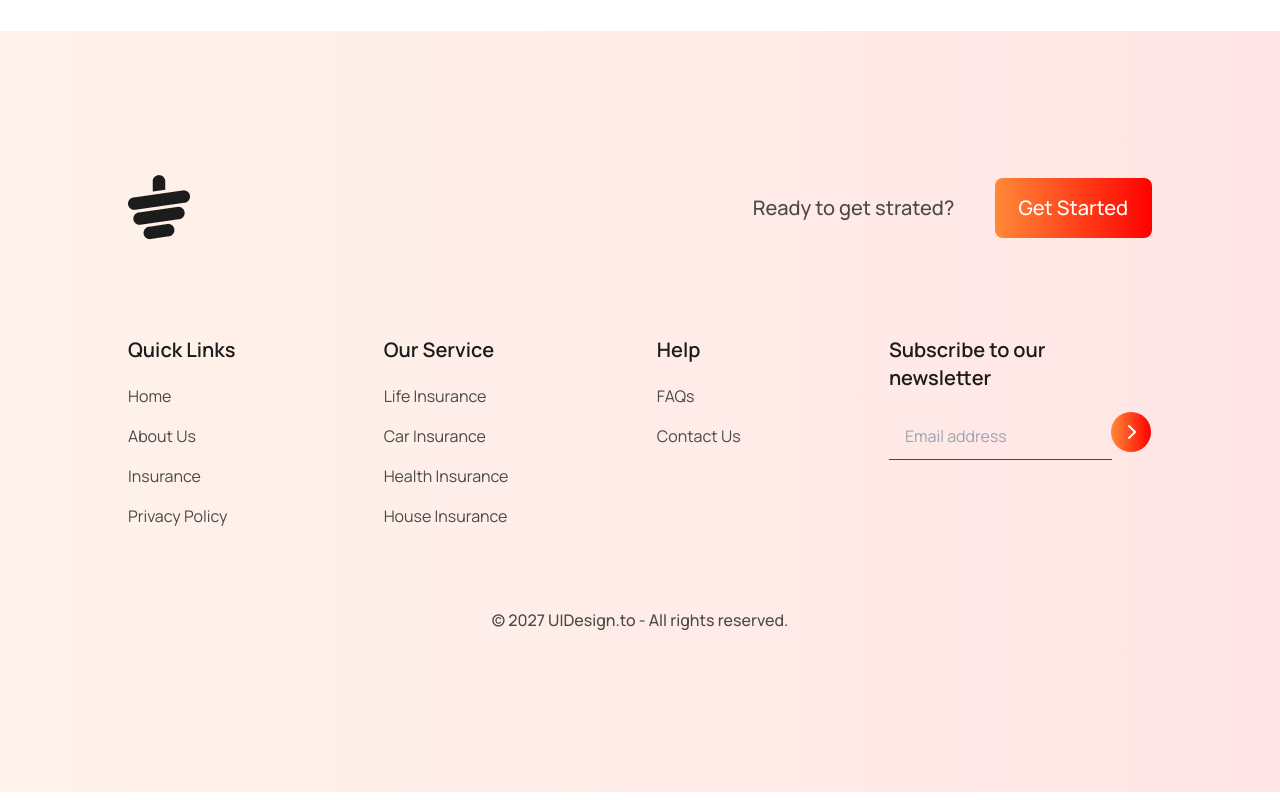
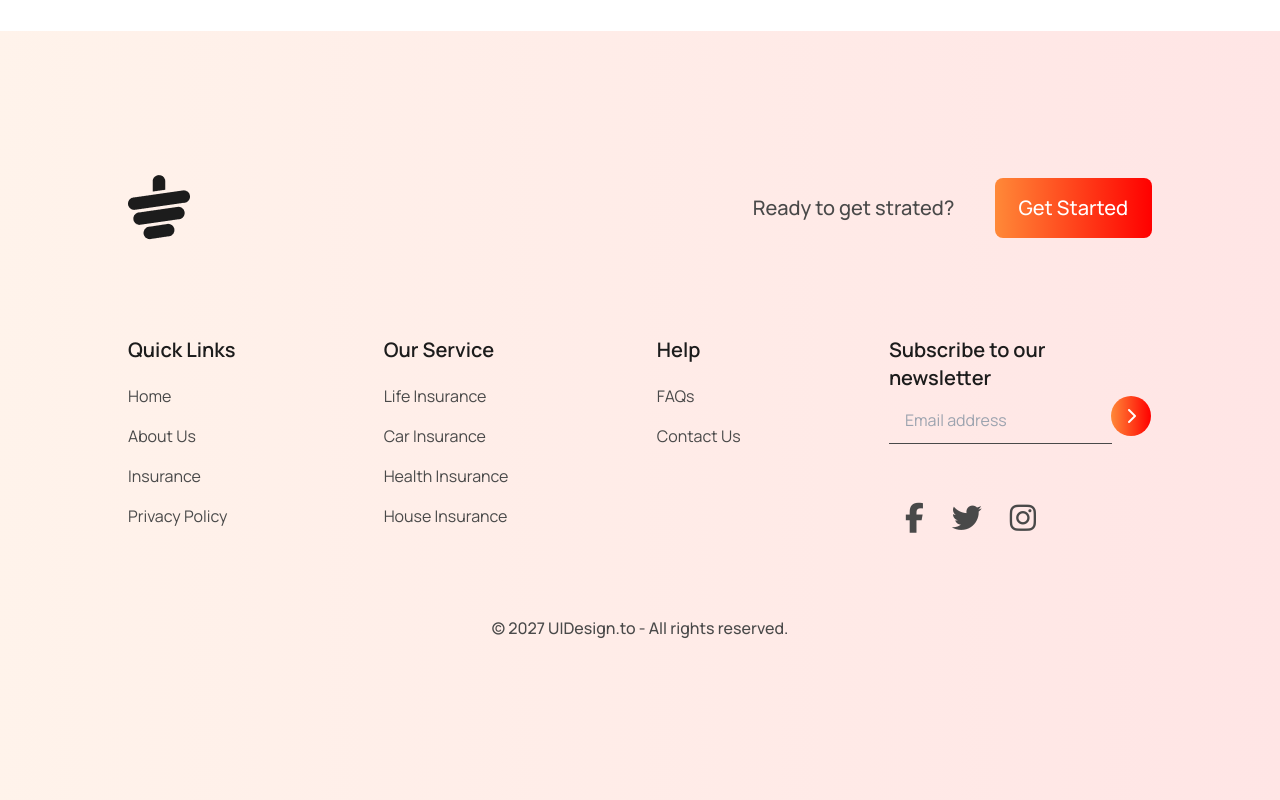
Before and after one commit to jbjoybiswasjb/tea_landing_page_with_daisy_ui_2, a plain HTML site: page index.html in a window 1280 px wide. Shown: the part 3669-4469 px from the top of the page. Drawn offline with nearby package versions, Linux system fonts and the light colour scheme.

Commit message:
Added social icon in bottom.

```diff
--- a/index.html
+++ b/index.html
@@ -21,7 +21,7 @@
         <link href="https://cdn.jsdelivr.net/npm/daisyui@4.12.10/dist/full.min.css" rel="stylesheet" type="text/css" />
         <script src="https://cdn.tailwindcss.com"></script>
 
-        <!-- Google fonts. -->
+        <!-- Google fonts. Manrope font. -->
         <link rel="preconnect" href="https://fonts.googleapis.com">
         <link rel="preconnect" href="https://fonts.gstatic.com" crossorigin>
         <link href="https://fonts.googleapis.com/css2?family=Manrope:wght@200..800&display=swap" rel="stylesheet">
@@ -71,7 +71,7 @@
 
                         // Font family.
                         fontFamily: {
-                            manrope : ['Manrope', 'sans-serif', 'system-ui'],
+                            manrope: ['Manrope', 'sans-serif', 'system-ui'],
                         }
                     }
                 }
@@ -512,6 +512,7 @@
                         <a class="link link-hover text-base font-normal">FAQs</a>
                         <a class="link link-hover text-base font-normal">Contact Us</a>
                     </nav>
+                    <div>
                         <form class="gap-4">
                             <h6
                                 class="font-semibold text-xl text-common_heading mb-0 lg:mb-1 text-center lg:text-left w-full lg:w-2/3">
@@ -527,6 +528,26 @@
                                 </div>
                             </fieldset>
                         </form>
+                        <div class="flex justify-center w-full lg:w-auto">
+                            <ul class="flex gap-7 text-3xl mt-12 ml-4">
+                                <li>
+                                    <a href="#">
+                                        <i class="fa-brands fa-facebook-f"></i>
+                                    </a>
+                                </li>
+                                <li>
+                                    <a href="#">
+                                        <i class="fa-brands fa-twitter"></i>
+                                    </a>
+                                </li>
+                                <li>
+                                    <a href="#">
+                                        <i class="fa-brands fa-instagram"></i>
+                                    </a>
+                                </li>
+                            </ul>
+                        </div>
+                    </div>
 
                 </div>
 
```
Lines whose indentation alone changed are shown as unchanged.
